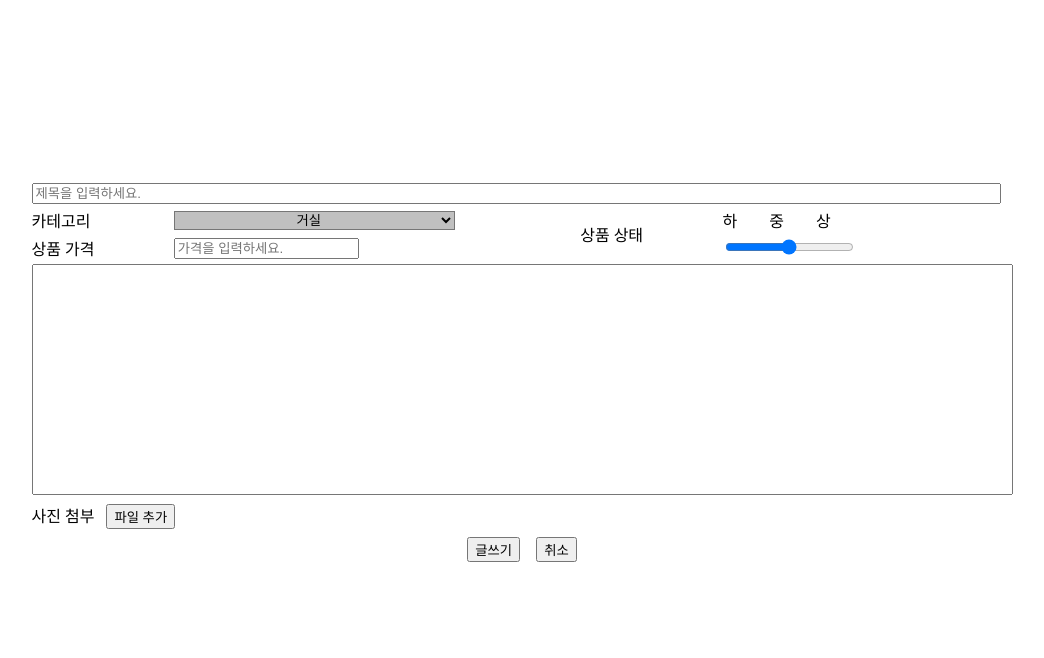
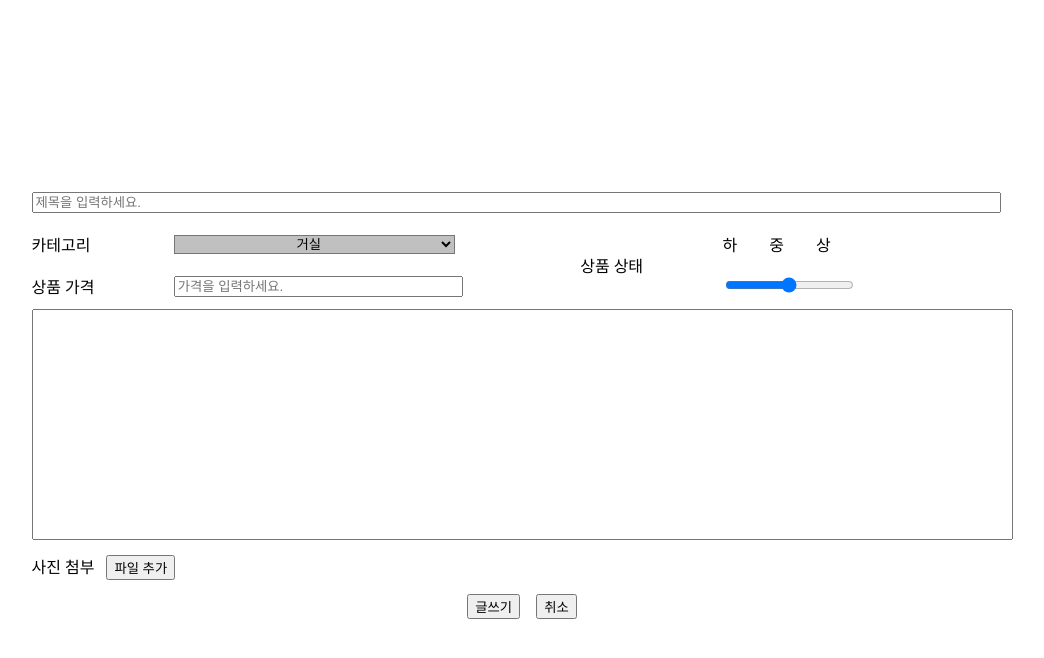
Before and after one commit to dhdhk/secondor, a Java web app: page /write/writeForm.do in a window 1280 px wide. Shown: the top 658 px of the page, without its empty margins (118-1162 px from the left). Run offline with Spring Boot 4, a stand-in JSP engine, Linux system fonts and the light colour scheme.

Commit message:
글 작성 행간 수정

```diff
--- a/secondProject/src/main/webapp/WEB-INF/views/write/writeForm.jsp
+++ b/secondProject/src/main/webapp/WEB-INF/views/write/writeForm.jsp
@@ -37,12 +37,12 @@
 	<div class="writeForm">
 		<form name="write" method="post" action="${contextPath }/write/addNewArticle.do" enctype="multipart/form-data">
 			<table align="center" >
-		  		<tr>
+		  		<tr style="height: 40px;">
 		  			<td colspan="4">
 						<input type="text" name="pr_title" placeholder="제목을 입력하세요." size="118" maxlength="15" required="required">
 		  			</td>
 		  		</tr>
-		  		<tr>
+		  		<tr style="height: 40px;">
 		  			<td>카테고리</td>
 		  			<td>
 		  				<select class="choiceCategory_name" name="category_name">
@@ -61,10 +61,10 @@
 		  				하&nbsp;&nbsp;&nbsp;&nbsp;&nbsp;&nbsp;&nbsp;&nbsp;중&nbsp;&nbsp;&nbsp;&nbsp;&nbsp;&nbsp;&nbsp;&nbsp;상
 		  			</td>
 		  		</tr>
-		  		<tr>
+		  		<tr style="height: 40px;">
 		  			<td>상품 가격</td>
 		  			<td >
-		  				<input type="text" name="pr_price"  placeholder="가격을 입력하세요."  onkeypress="onlyNumber();" required="required">
+		  				<input type="text" style="width: 70%;" name="pr_price"  placeholder="가격을 입력하세요."  onkeypress="onlyNumber();" required="required">
 		  			</td>
 		  			<td>
 		  				<input type="range" name="pr_condition" min="1" max="3" required="required">
@@ -78,7 +78,7 @@
 		  				</textarea>
 		  			</td>
 		  		</tr>
-		  		<tr>
+		  		<tr style="height: 40px;">
 		  			<td align="left" colspan="2" >
 		  				사진 첨부 &nbsp;
 		  				<input type="button" name="addFile" value="파일 추가" onclick="fn_addFile()" >
```
